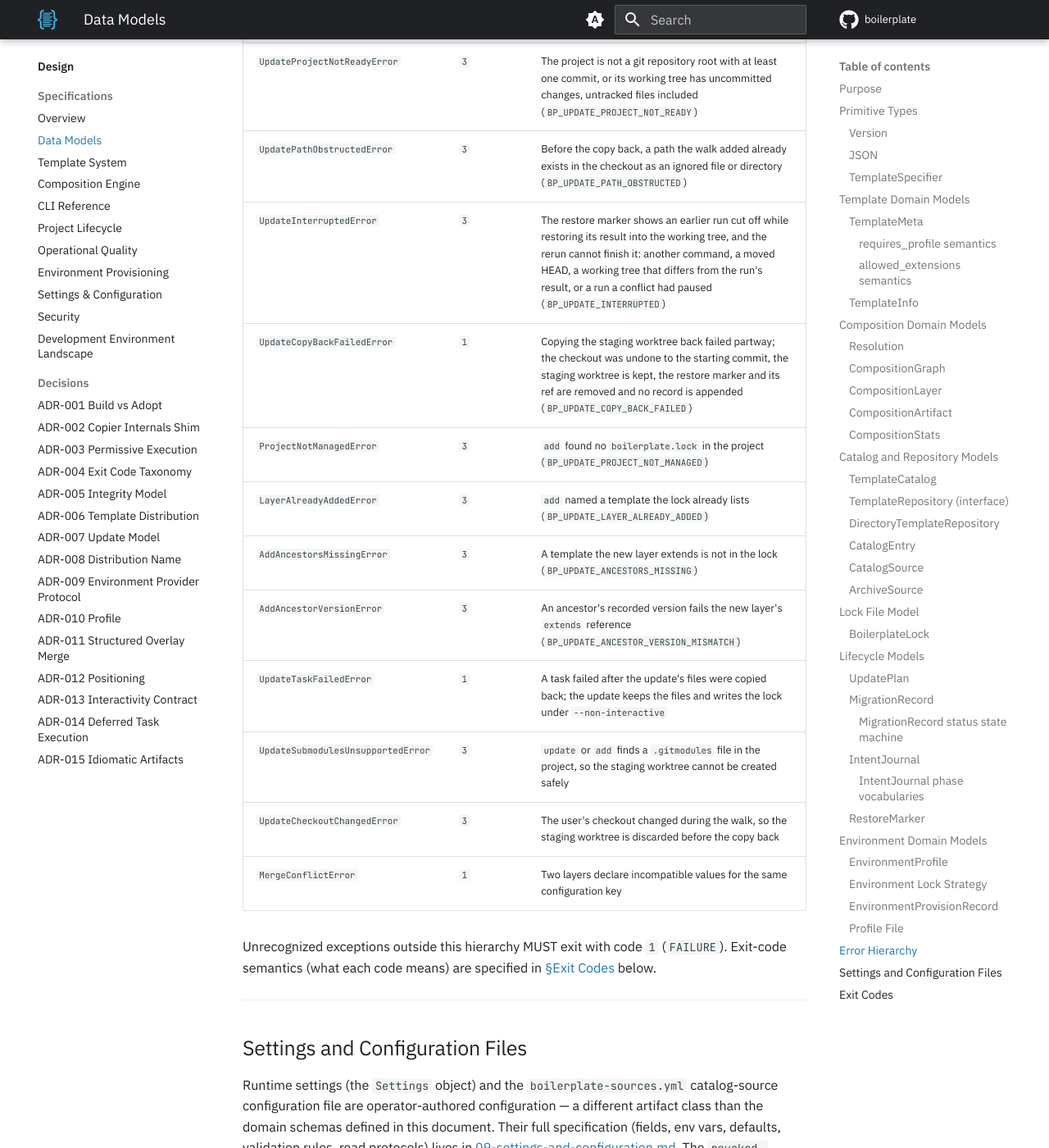
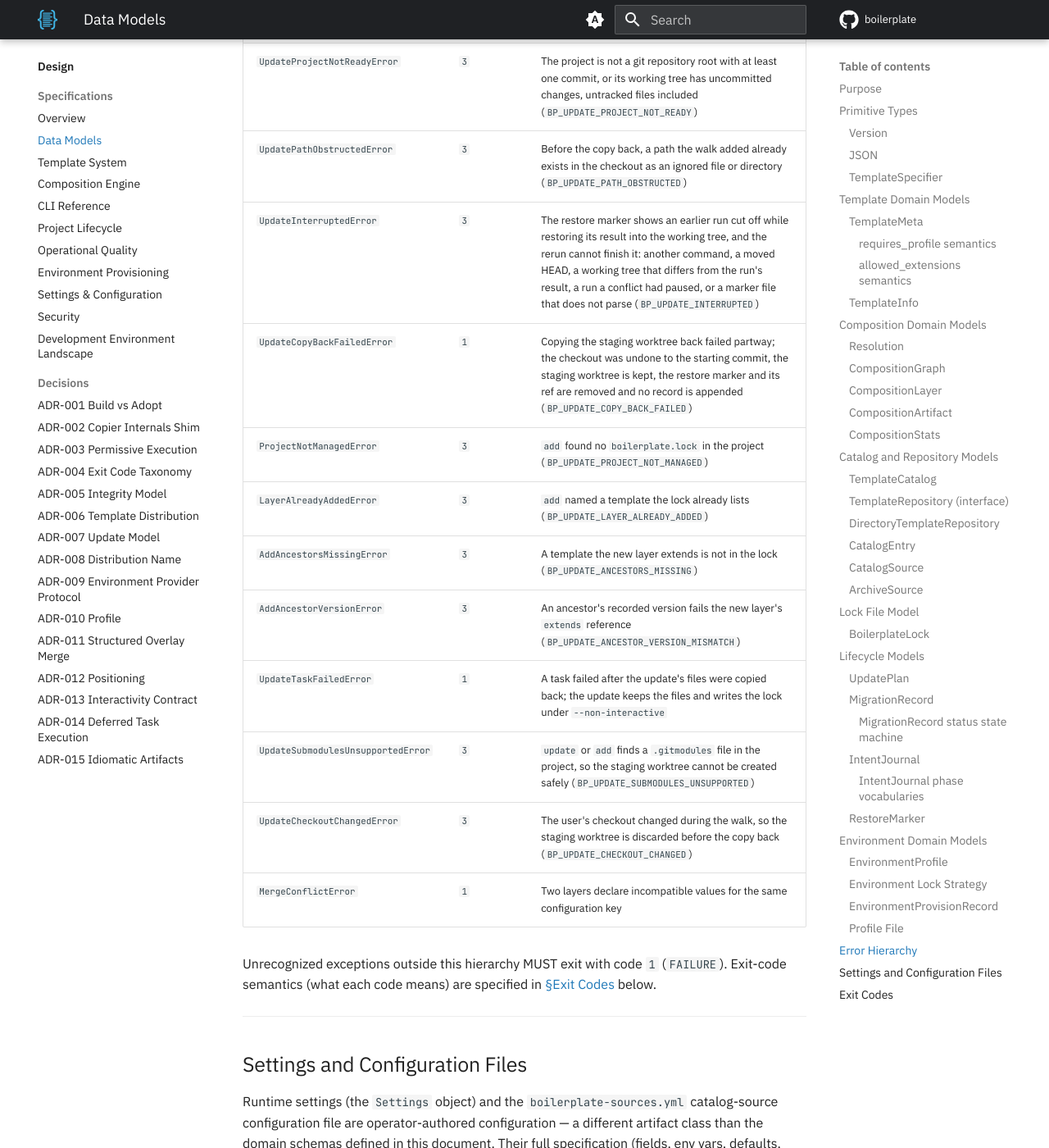
Before and after one commit to TheRealBillSiegler/boilerplate, an MkDocs documentation site: the page built from docs/design/02-data-models.md, in a window 1280 px wide and 1400 px high, scrolled down 27018 px. Shown: the whole window at 82% size. Built offline with MkDocs 1.6.1 and Material for MkDocs 9.7.7, drawn with Linux system fonts in a browser that asks for light colours; comment, search, counter and statistics services are not loaded; the version menu is left out.

Commit message:
docs(design): complete three error rows in the hierarchy table
The interrupted-run row left out the unparseable-marker stop that the
error registry and the restore-marker rules both list, and the
submodule and changed-checkout rows carried no code while their
neighbours do. Add the cause and the two codes.

Co-Authored-By: Claude Sonnet 5.5 <noreply@anthropic.com>

```diff
--- a/docs/design/02-data-models.md
+++ b/docs/design/02-data-models.md
@@ -640,15 +640,15 @@ All errors inherit from `BoilerplateError` (the base class). Each exception type
 | `UpdateDowngradeError` | `3` | Before any layer runs, a target is older than the version a layer's answers file records in `_commit`, or a recorded `_commit` yields no version (`BP_UPDATE_DOWNGRADE_REJECTED`) |
 | `UpdateProjectNotReadyError` | `3` | The project is not a git repository root with at least one commit, or its working tree has uncommitted changes, untracked files included (`BP_UPDATE_PROJECT_NOT_READY`) |
 | `UpdatePathObstructedError` | `3` | Before the copy back, a path the walk added already exists in the checkout as an ignored file or directory (`BP_UPDATE_PATH_OBSTRUCTED`) |
-| `UpdateInterruptedError` | `3` | The restore marker shows an earlier run cut off while restoring its result into the working tree, and the rerun cannot finish it: another command, a moved HEAD, a working tree that differs from the run's result, or a run a conflict had paused (`BP_UPDATE_INTERRUPTED`) |
+| `UpdateInterruptedError` | `3` | The restore marker shows an earlier run cut off while restoring its result into the working tree, and the rerun cannot finish it: another command, a moved HEAD, a working tree that differs from the run's result, a run a conflict had paused, or a marker file that does not parse (`BP_UPDATE_INTERRUPTED`) |
 | `UpdateCopyBackFailedError` | `1` | Copying the staging worktree back failed partway; the checkout was undone to the starting commit, the staging worktree is kept, the restore marker and its ref are removed and no record is appended (`BP_UPDATE_COPY_BACK_FAILED`) |
 | `ProjectNotManagedError` | `3` | `add` found no `boilerplate.lock` in the project (`BP_UPDATE_PROJECT_NOT_MANAGED`) |
 | `LayerAlreadyAddedError` | `3` | `add` named a template the lock already lists (`BP_UPDATE_LAYER_ALREADY_ADDED`) |
 | `AddAncestorsMissingError` | `3` | A template the new layer extends is not in the lock (`BP_UPDATE_ANCESTORS_MISSING`) |
 | `AddAncestorVersionError` | `3` | An ancestor's recorded version fails the new layer's `extends` reference (`BP_UPDATE_ANCESTOR_VERSION_MISMATCH`) |
 | `UpdateTaskFailedError` | `1` | A task failed after the update's files were copied back; the update keeps the files and writes the lock under `--non-interactive` |
-| `UpdateSubmodulesUnsupportedError` | `3` | `update` or `add` finds a `.gitmodules` file in the project, so the staging worktree cannot be created safely |
-| `UpdateCheckoutChangedError` | `3` | The user's checkout changed during the walk, so the staging worktree is discarded before the copy back |
+| `UpdateSubmodulesUnsupportedError` | `3` | `update` or `add` finds a `.gitmodules` file in the project, so the staging worktree cannot be created safely (`BP_UPDATE_SUBMODULES_UNSUPPORTED`) |
+| `UpdateCheckoutChangedError` | `3` | The user's checkout changed during the walk, so the staging worktree is discarded before the copy back (`BP_UPDATE_CHECKOUT_CHANGED`) |
 | `MergeConflictError` | `1` | Two layers declare incompatible values for the same configuration key |
 
 Unrecognized exceptions outside this hierarchy MUST exit with code `1` (`FAILURE`). Exit-code semantics (what each code means) are specified in [§Exit Codes](#exit-codes) below.
```
